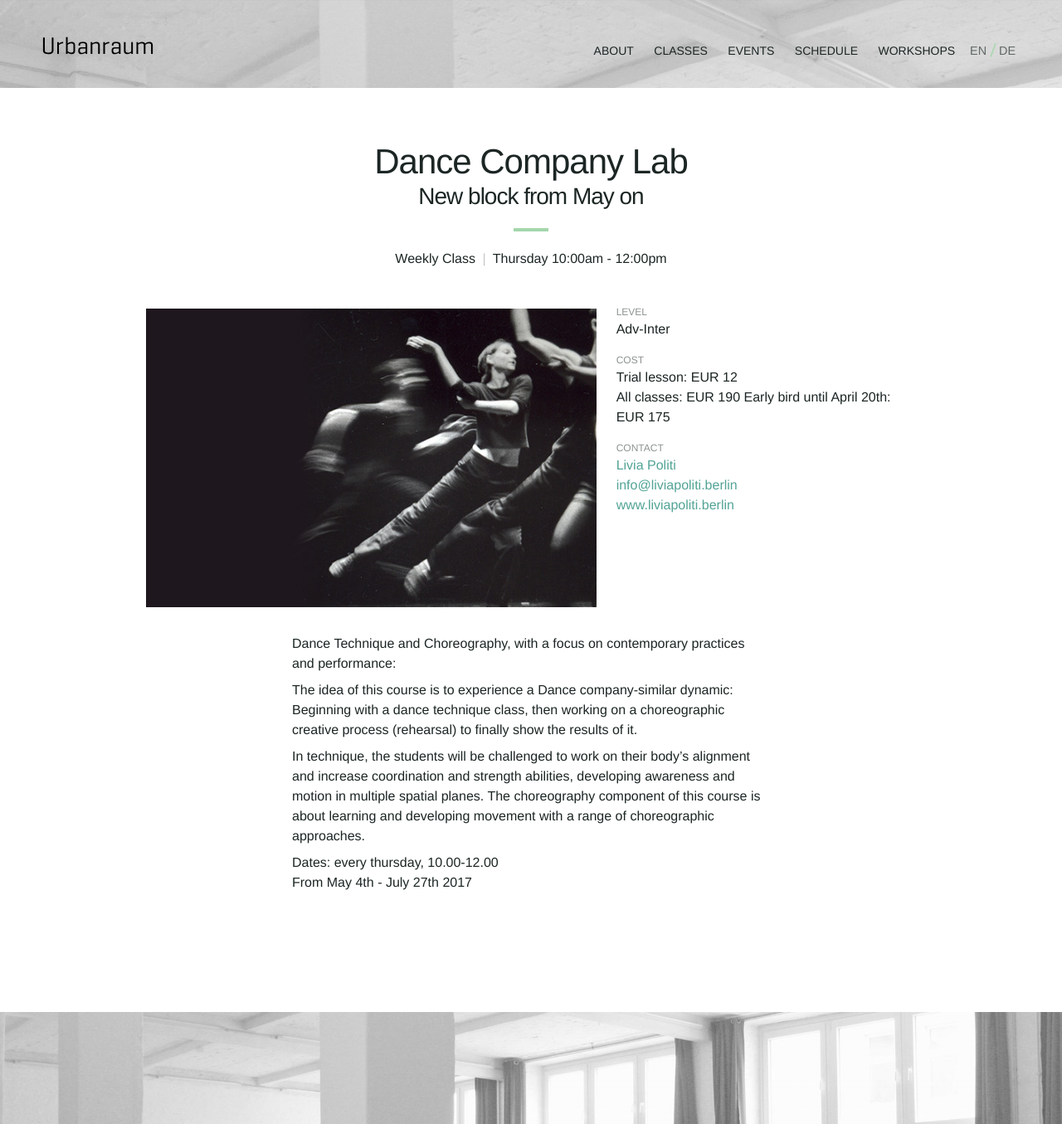
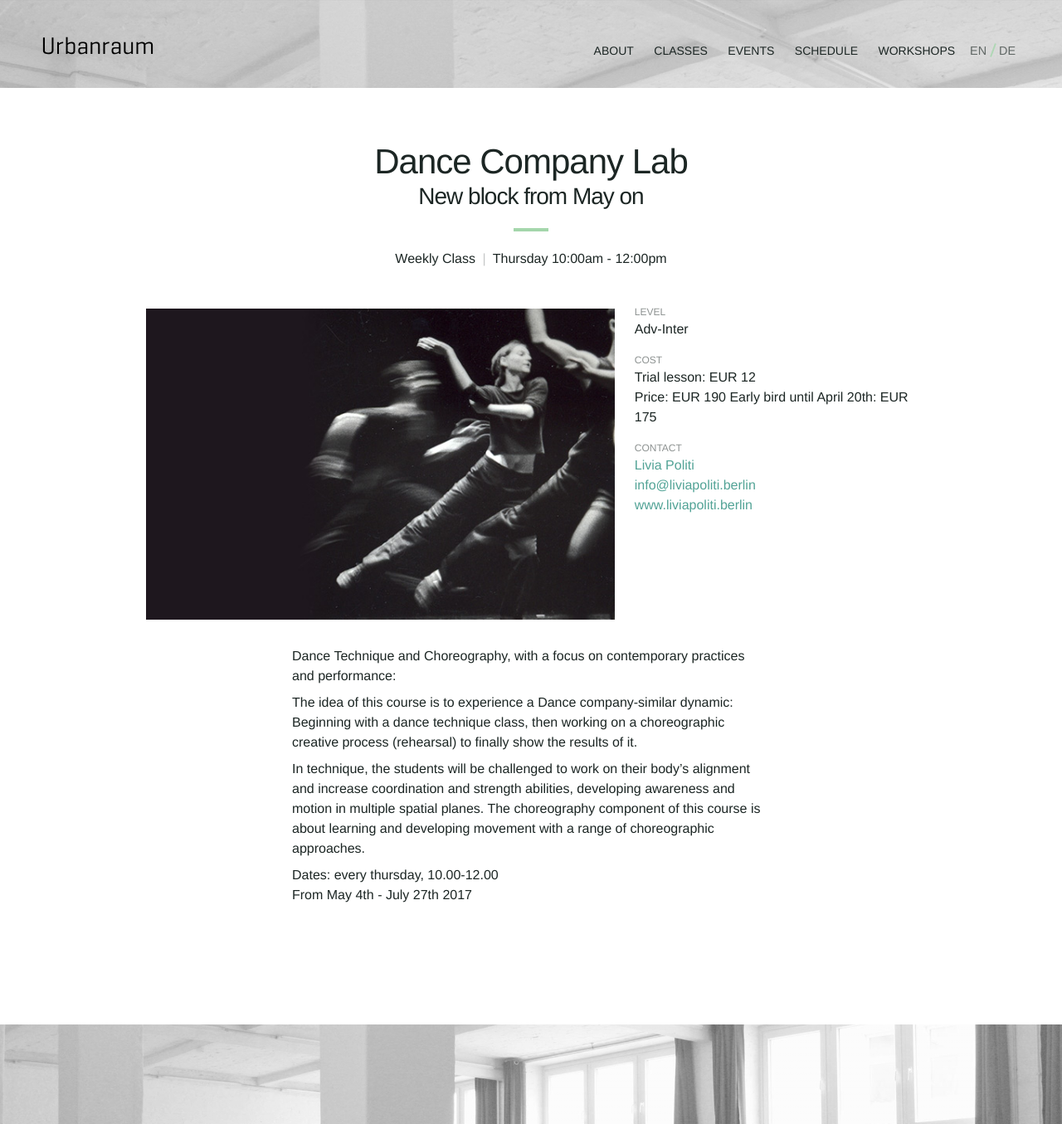
Before and after one commit to Kriesse/urbanraum, a Jekyll site: the page built from _classes/dance-company-lab.md, in a window 1280 px wide. Shown: the whole page at 83% size. Built offline with Jekyll 4.4.1, drawn with Linux system fonts in a browser that asks for light colours; nearby versions of some CDN libraries.

Commit message:
Update dance-company-lab.md

```diff
--- a/_classes/dance-company-lab.md
+++ b/_classes/dance-company-lab.md
@@ -21,12 +21,12 @@
 
 price_en: |
   Trial lesson: EUR 12
-  All classes: EUR 190
+  Price: EUR 190
   Early bird until April 20th: EUR 175
 
 price_de: |
   Probestunde: 12 Euro
-  Alle Termine: 190 Euro
+  Preis: 190 Euro
   Frühbucher-Rabatt (bis 20.4.2017): 175 Euro
 
 description_en: |
```
